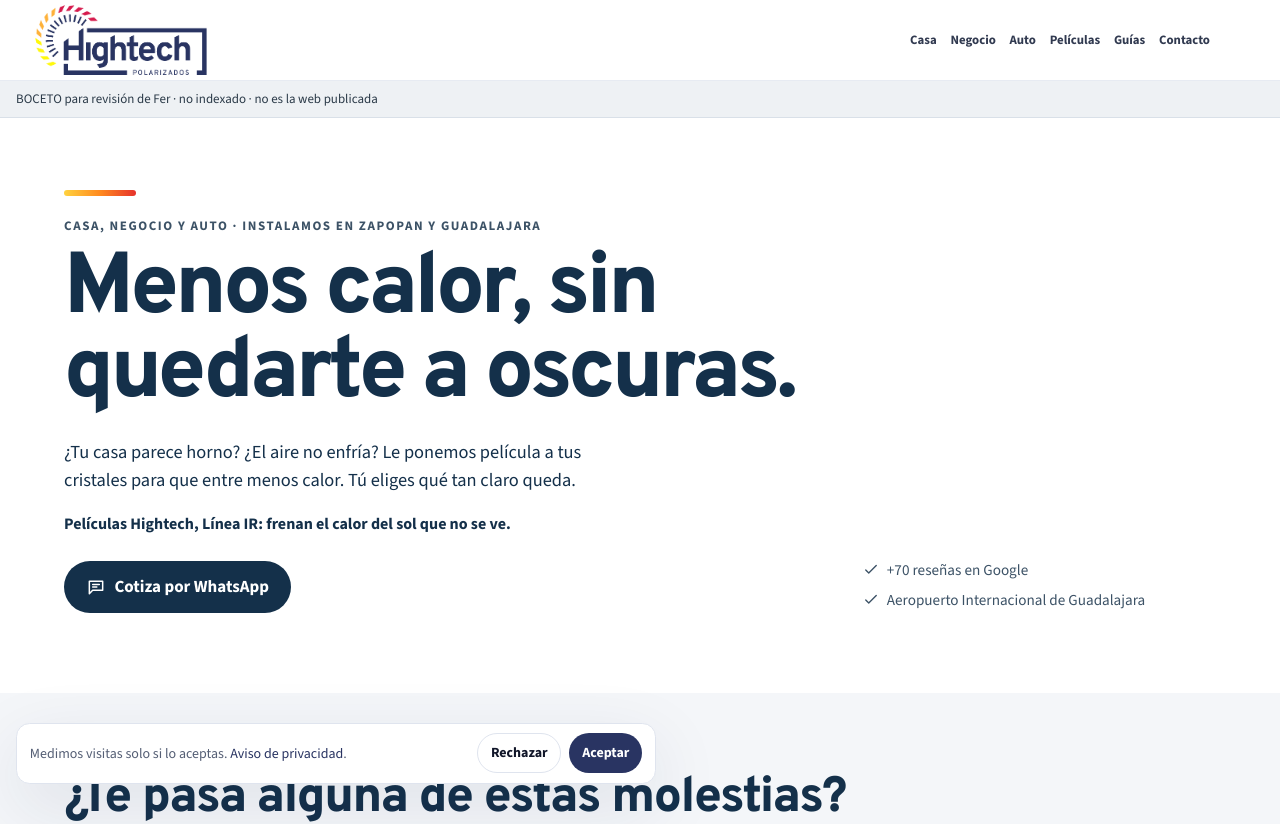
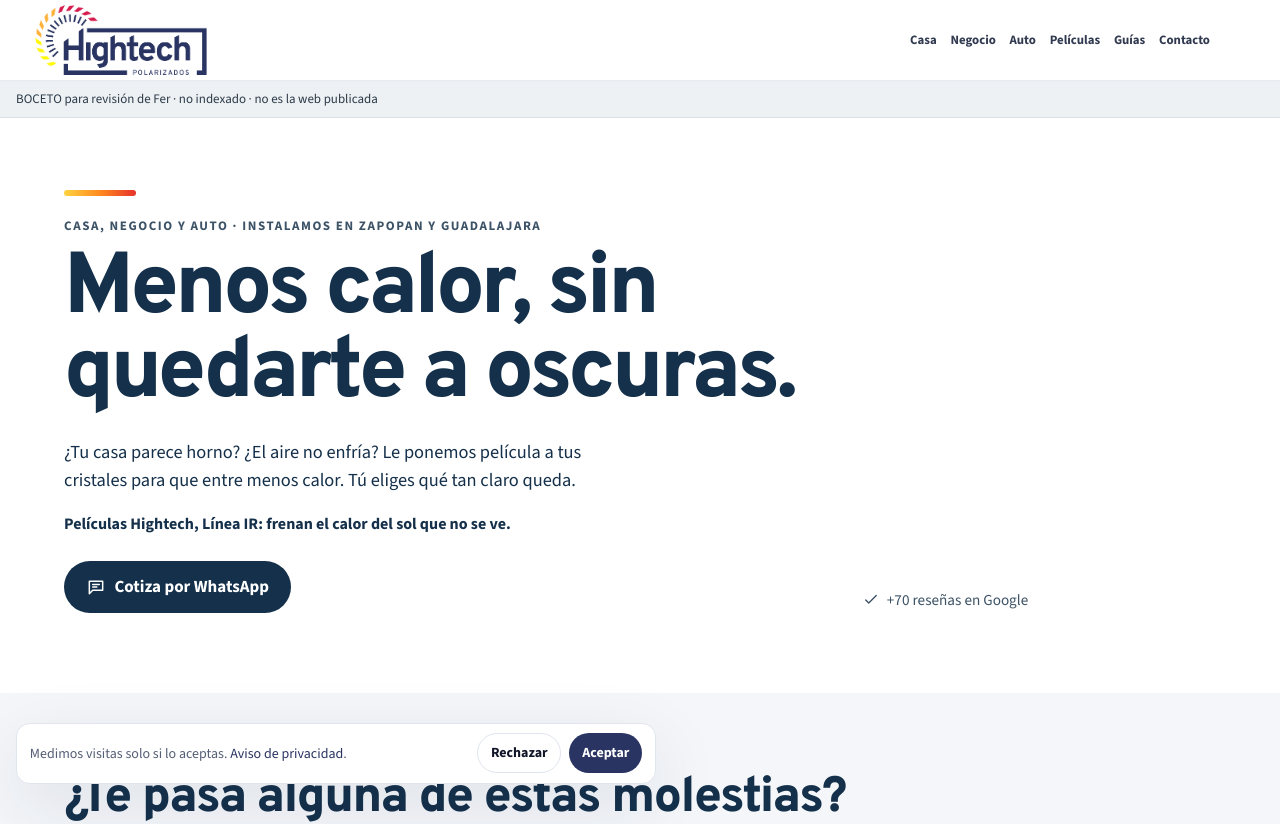
Before and after one commit to juanchalita00/hightech-web2, a Next.js app: page /boceto/portada in a window 1280 px wide. Shown: the top 824 px of the page. Built offline with nearby package versions, Linux system fonts and the light colour scheme; no server answers.

Commit message:
boceto portada: deja solo +70 reseñas en la lista de confianza del hero

```diff
--- a/src/app/boceto/portada/page.tsx
+++ b/src/app/boceto/portada/page.tsx
@@ -66,7 +66,6 @@ export default function BocetoPortadaPage() {
           </div>
           <ul className={styles.trust} aria-label="Datos de confianza">
             <li><Icon name="check" size={18} /> +{googleProfile.count} reseñas en Google</li>
-            <li><Icon name="check" size={18} /> {airportName}</li>
           </ul>
         </div>
       </section>
```
